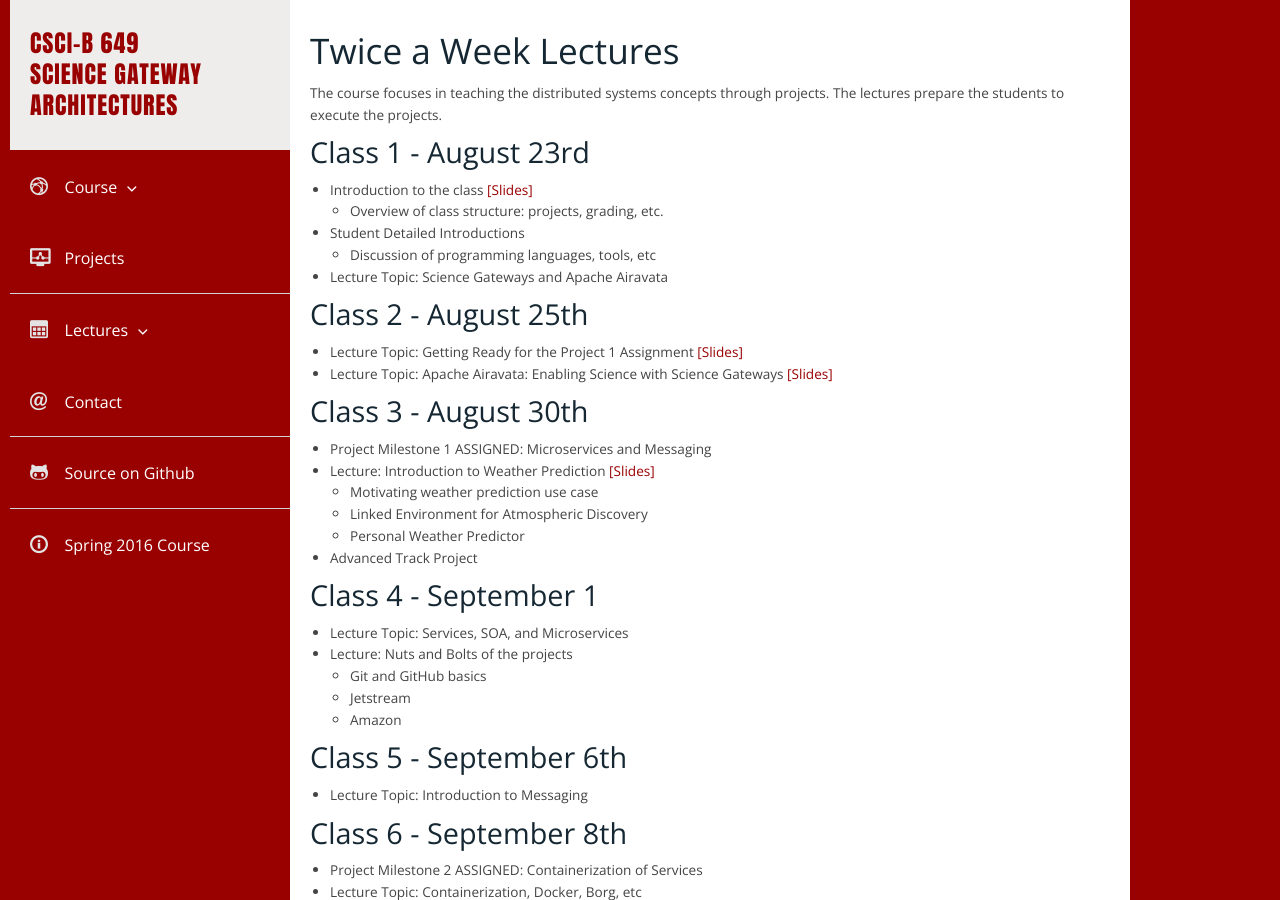
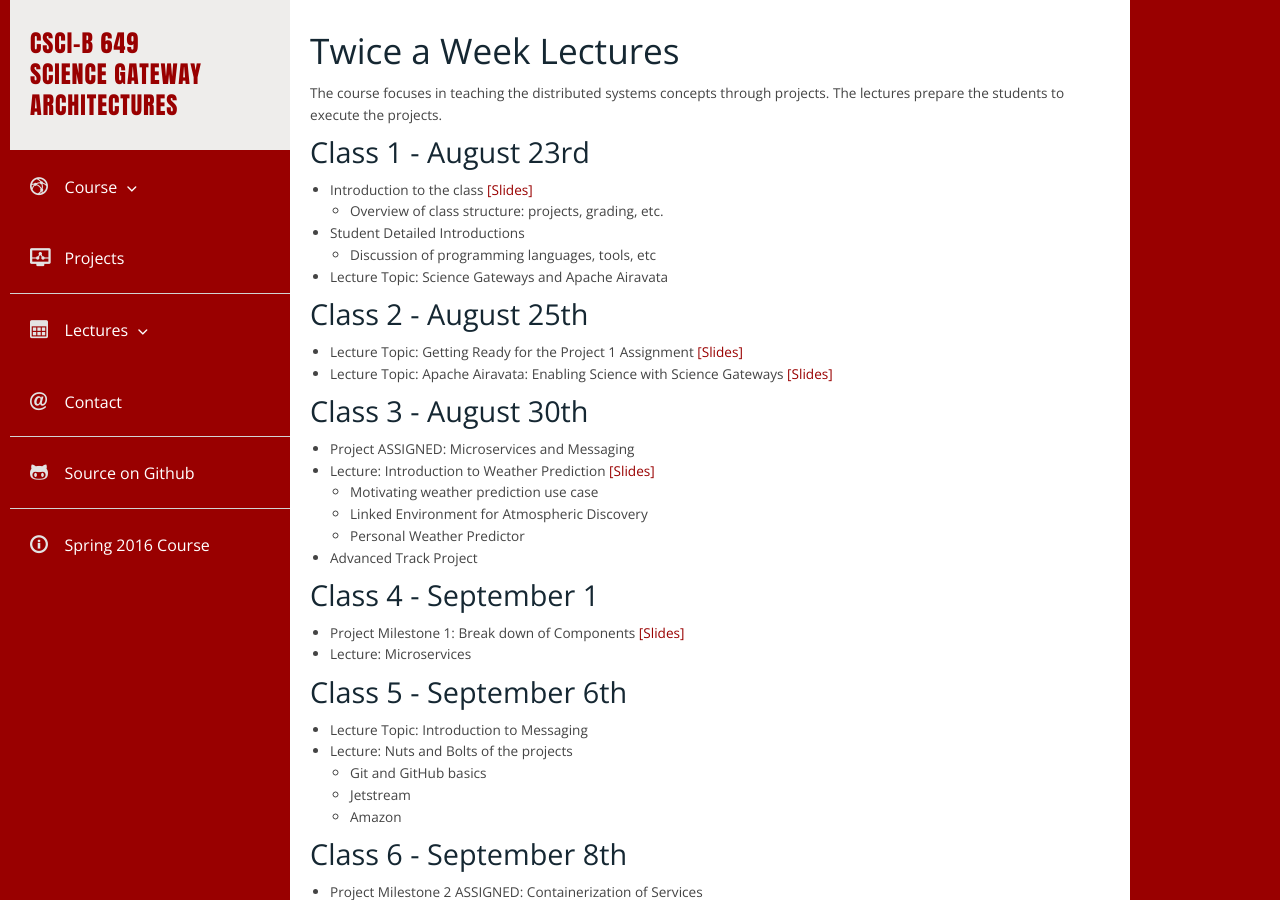
Before and after one commit to airavata-courses/airavata-courses.github.io, a Jekyll site: the page built from lectures.md, in a window 1280 px wide and 900 px high. Built offline with Jekyll 4.4.1, drawn with Linux system fonts in a browser that asks for light colours.

Commit message:
Adding project milestones

```diff
--- a/lectures.md
+++ b/lectures.md
@@ -26,14 +26,15 @@
 * Advanced Track Project
 
 ###  Class 4 - September 1
-* Lecture Topic: Services, SOA, and Microservices
+* Project Milestone 1: Break down of Components [[Slides]]({{ site.url }}slides/B649-Project-Milestone-1.pdf)
+* Lecture: Microservices
+
+###  Class 5 - September 6th
+* Lecture Topic: Introduction to Messaging
 * Lecture: Nuts and Bolts of the projects
     * Git and GitHub basics
     * Jetstream
     * Amazon
-
-###  Class 5 - September 6th
-* Lecture Topic: Introduction to Messaging
 
 ###  Class 6 - September  8th
 * Project Milestone 2 ASSIGNED: Containerization of Services
```
Also changed, not shown: other parts of lectures.md (+1 -1 lines), 1 other file.
